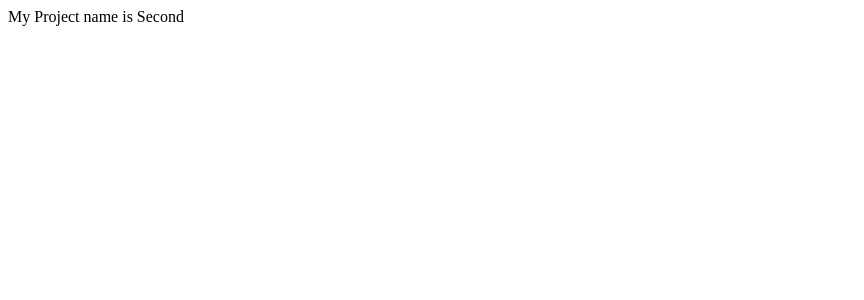
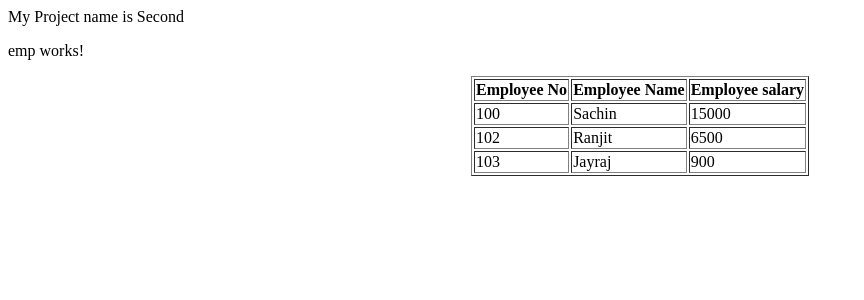
Before and after one commit to Ranjitk0001/Second, an Angular app: page /emppath in a window 1280 px wide. Before the commit this address led to /. Shown: the top 300 px of the page, without its empty margins (0-864 px from the left). Built offline with nearby package versions, Linux system fonts and the light colour scheme.

Commit message:
Json formata data print in table

```diff
--- a/src/app/app.routes.ts
+++ b/src/app/app.routes.ts
@@ -1,6 +1,9 @@
 import { Routes } from '@angular/router';
 import { TestComponent } from './test/test.component';
+import { EmpComponent } from './emp/emp/emp.component';
 
 export const routes: Routes = [
-    {path:"testpath",component:TestComponent}
+    {path:"testpath",component:TestComponent},
+    {path:"emppath",component:EmpComponent}
+
 ];
--- /dev/null
+++ b/src/app/emp/emp/emp.component.html
@@ -0,0 +1,14 @@
+<p>emp works!</p>
+<table border="1" align="center">
+    <tr>
+        <th>Employee No</th>
+        <th>Employee Name</th>
+        <th>Employee salary</th>
+    </tr>
+    <tr *ngFor="let emp of employees">
+        <td>{{emp.eno}}</td>
+        <td>{{emp.ename}}</td>
+        <td>{{emp.salary}}</td>
+    </tr>
+
+    </table>
--- /dev/null
+++ b/src/app/emp/emp/emp.component.ts
@@ -0,0 +1,23 @@
+import { Component, OnInit } from '@angular/core';
+import { EmpService } from '../../service/emp.service';
+import { CommonModule } from '@angular/common';
+@Component({
+  selector: 'app-emp',
+  standalone: true,
+  imports: [CommonModule],
+  templateUrl: './emp.component.html',
+  styleUrl: './emp.component.css'
+})
+export class EmpComponent implements OnInit{
+  employees:any=[];
+
+  constructor(private empService:EmpService){
+
+ }
+  ngOnInit(): void {
+    this.employees=this.empService.getEmpList();
+    // alert(this.employees);
+    alert(JSON.stringify(this.employees));
+
+  }
+}
--- a/src/app/service/emp.service.ts
+++ b/src/app/service/emp.service.ts
@@ -10,8 +10,8 @@ export class EmpService {
   getEmpList(){
     return[
       {"eno":100, "ename":"Sachin", "salary":15000},
-      {"eno":102, "ename":"Ranjit", "salary":65000},
-      {"eno":103, "ename":"Jayraj", "salary":90000},
+      {"eno":102, "ename":"Ranjit", "salary":6500},
+      {"eno":103, "ename":"Jayraj", "salary":900},
     ]
   }
 }
```
Also changed, not shown: src/app/emp/emp/emp.component.css (added).
